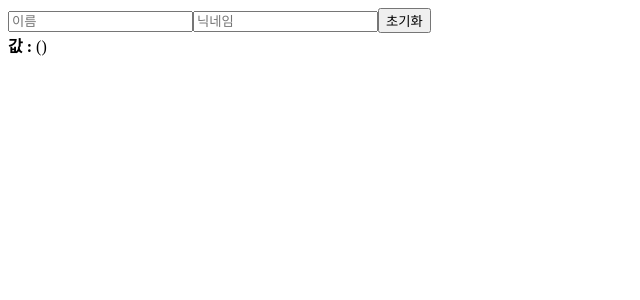
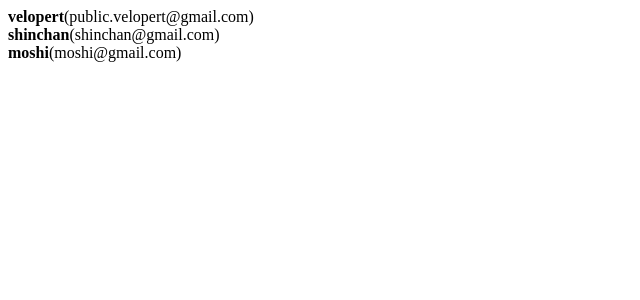
Before and after one commit to ekal901/2022-02-begin-react, a React (Create React App) app: page / in a window 1280 px wide. Shown: the top 300 px of the page, without its empty margins (0-640 px from the left). Built offline with nearby package versions, Linux system fonts and the light colour scheme.

Commit message:
'rendering Array with map'

```diff
--- a/src/App.js
+++ b/src/App.js
@@ -1,9 +1,9 @@
 import { render } from 'react-dom';
-import InputSample from './InputSample';
+import UserList from './UserList';
 
 function App() {
   return (
-    <InputSample />
+    <UserList />
   )
 }
 
--- /dev/null
+++ b/src/UserList.js
@@ -0,0 +1,41 @@
+import React from 'react'
+
+function User({user}) {
+    return (
+        <div>
+            <strong>{user.username}</strong>
+            <span>({user.email})</span>
+        </div>
+    )
+}
+
+function UserList() {
+    const users = [
+        {
+            id: 1,
+            username: 'velopert',
+            email: 'public.velopert@gmail.com'
+        },
+        {
+            id: 2,
+            username: 'shinchan',
+            email: 'shinchan@gmail.com'
+        },
+        {
+            id: 3,
+            username: 'moshi',
+            email: 'moshi@gmail.com'
+        }
+    ]
+    return (
+        <div>
+            {
+                users.map(
+                    user => (<User key={user.id} user={user} />)
+                )
+            }
+        </div>
+    )
+}
+
+export default UserList
```
Also changed, not shown: src/Sample.js (added, +17 -0 lines).
